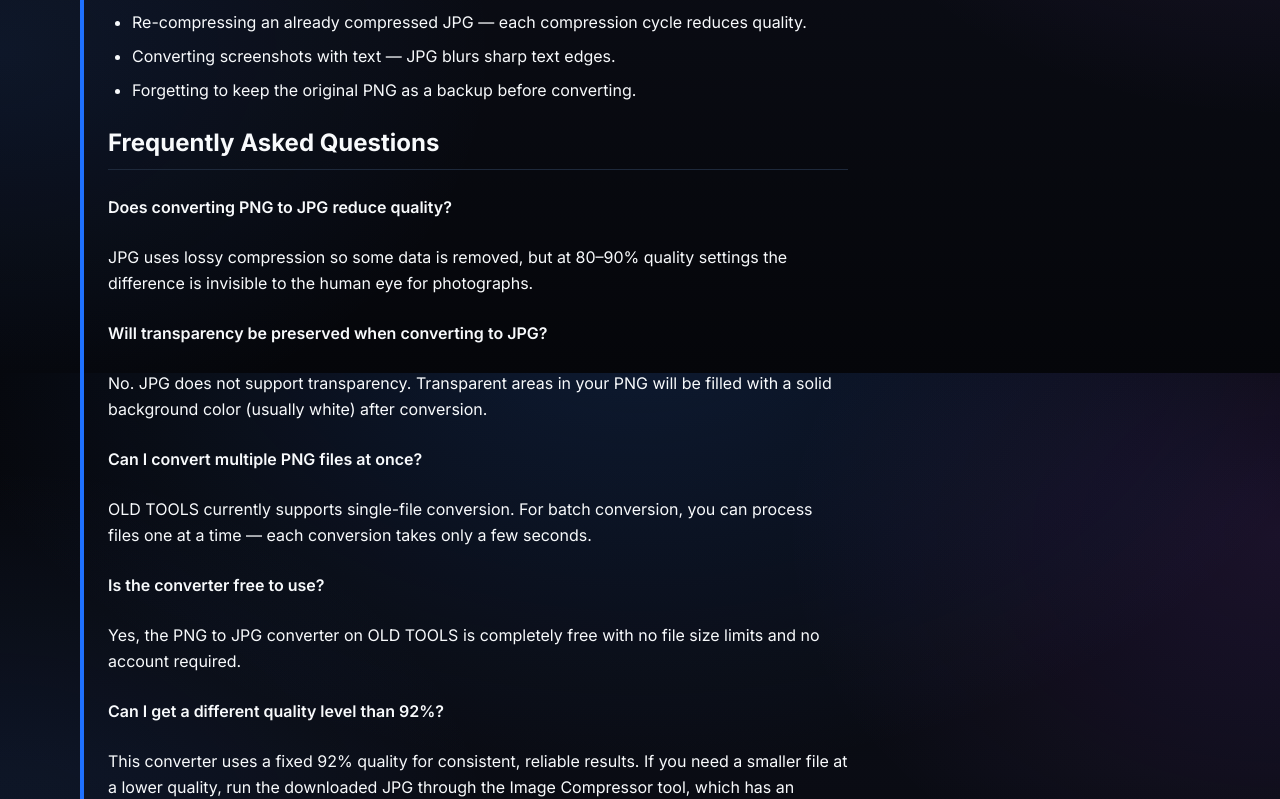
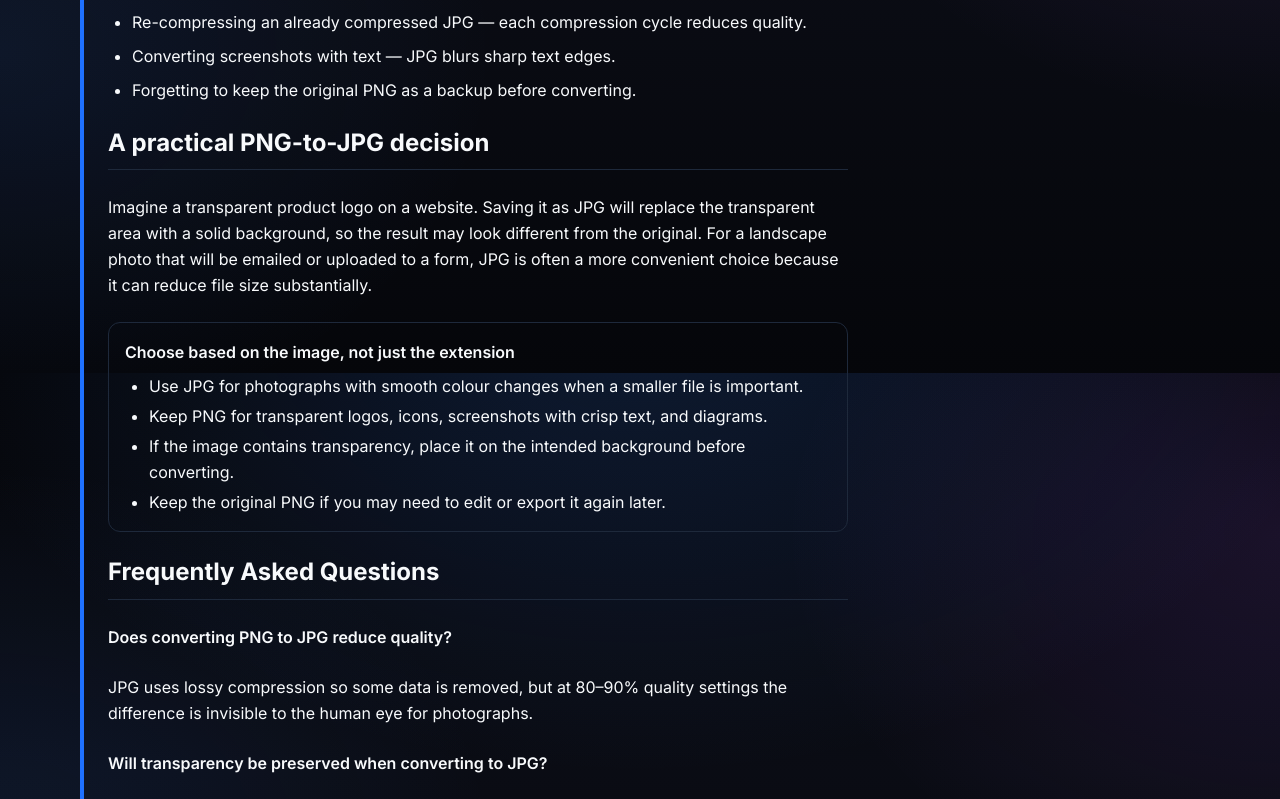
Before and after one commit to surajkumar122024-star/ok01, a Next.js app: page /blog/how-to-convert-png-to-jpg in a window 1280 px wide. Shown: the part 3627-4426 px from the top of the page. Built offline with nearby package versions, Linux system fonts and the light colour scheme.

Commit message:
Add topic-specific original guidance to blog article

```diff
--- a/src/app/blog/how-to-convert-png-to-jpg/page.tsx
+++ b/src/app/blog/how-to-convert-png-to-jpg/page.tsx
@@ -174,6 +174,23 @@ export default function PngToJpgArticle() {
             <li>Forgetting to keep the original PNG as a backup before converting.</li>
           </ul>
 
+          <h2 className="text-2xl font-bold mt-8">A practical PNG-to-JPG decision</h2>
+          <p>
+            Imagine a transparent product logo on a website. Saving it as JPG will replace the
+            transparent area with a solid background, so the result may look different from the
+            original. For a landscape photo that will be emailed or uploaded to a form, JPG is often
+            a more convenient choice because it can reduce file size substantially.
+          </p>
+          <div className="rounded-xl border p-4 space-y-2">
+            <h3 className="font-semibold">Choose based on the image, not just the extension</h3>
+            <ul className="list-disc pl-6 space-y-1">
+              <li>Use JPG for photographs with smooth colour changes when a smaller file is important.</li>
+              <li>Keep PNG for transparent logos, icons, screenshots with crisp text, and diagrams.</li>
+              <li>If the image contains transparency, place it on the intended background before converting.</li>
+              <li>Keep the original PNG if you may need to edit or export it again later.</li>
+            </ul>
+          </div>
+
           <h2 id="faq" className="text-2xl font-bold mt-8">Frequently Asked Questions</h2>
 
           <h3 className="font-semibold mt-6">Does converting PNG to JPG reduce quality?</h3>
```
